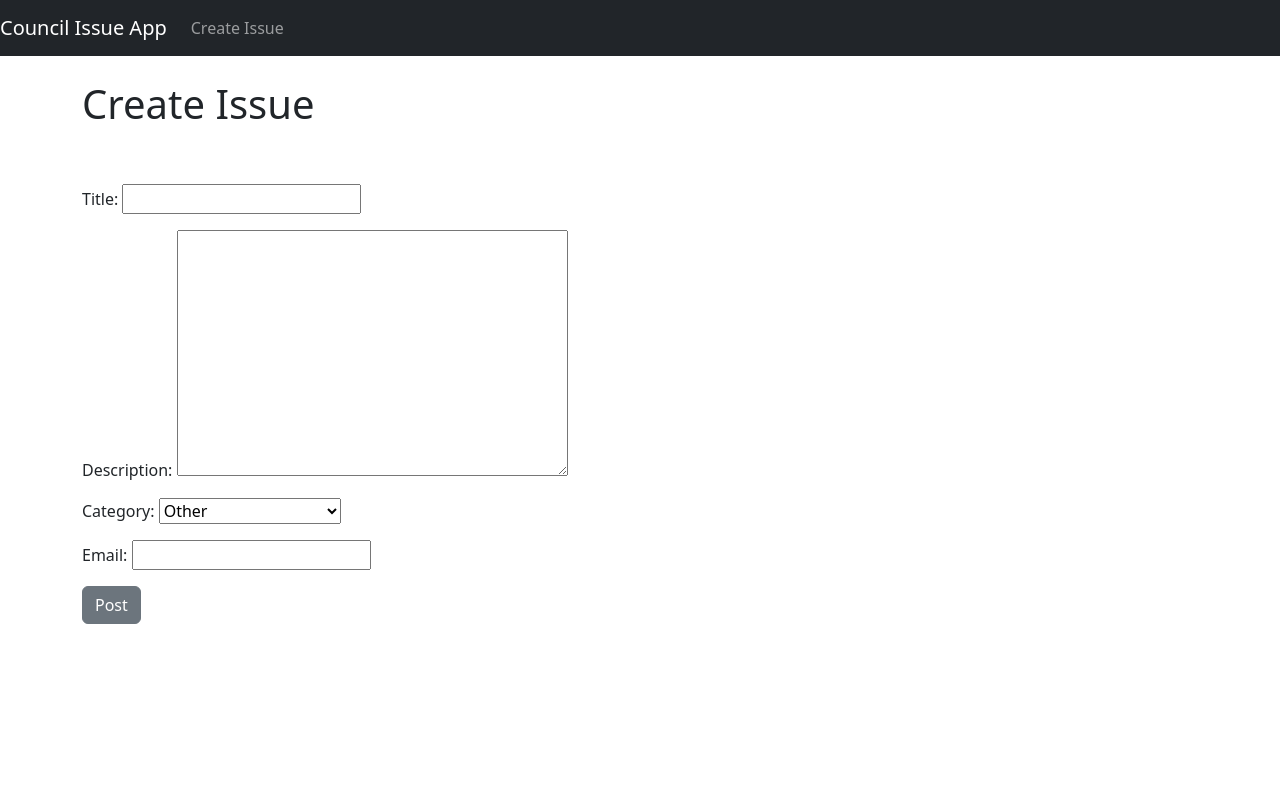
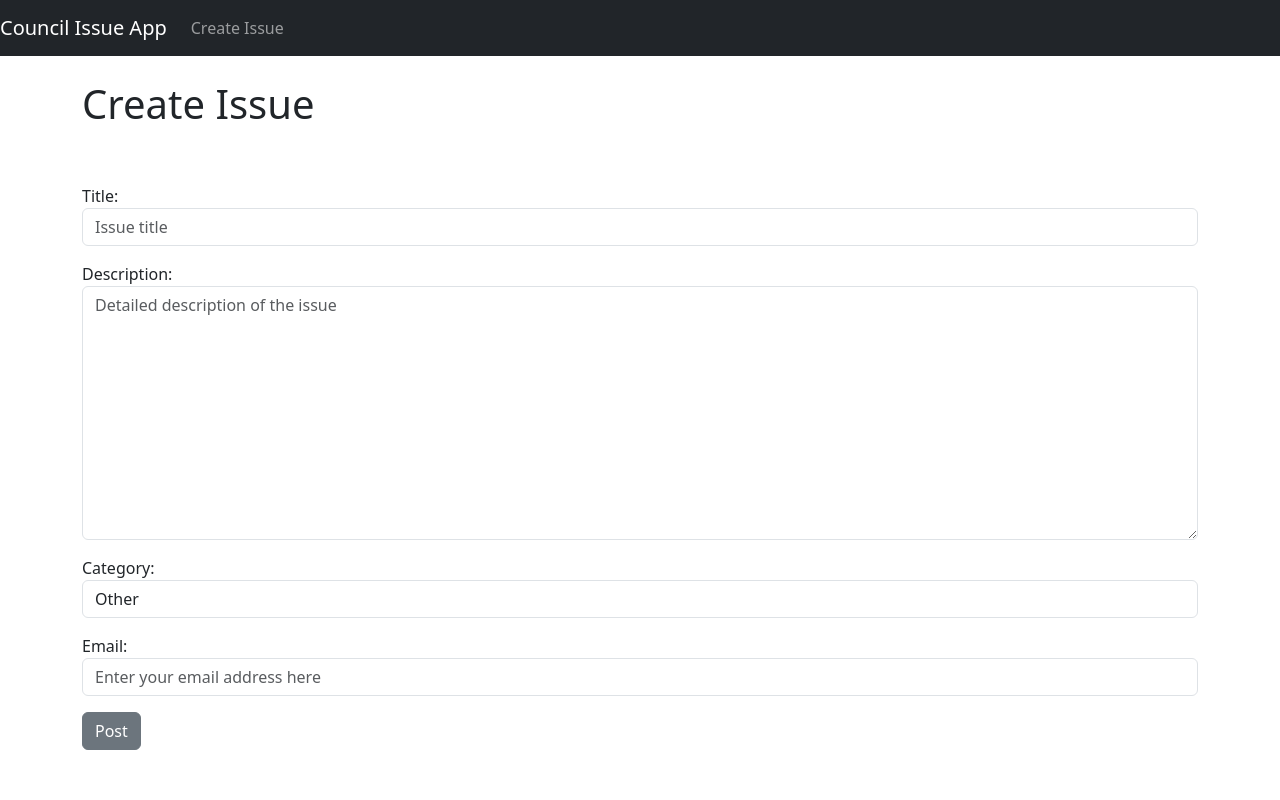
Before and after one commit to aiblade/council-issue-app, a Django app: page /create_issue/ in a window 1280 px wide. Run offline with Django 5.2, Linux system fonts and the light colour scheme.

Commit message:
Styling create issue with bootstrap

```diff
--- /dev/null
+++ b/application/council/forms.py
@@ -0,0 +1,14 @@
+from django import forms
+from .models import Issue
+
+class IssueForm(forms.ModelForm):
+    class Meta:
+        model = Issue
+        fields = ["title", "description", "category", "email"]
+
+        widgets = {
+            "title": forms.TextInput(attrs={"class": "form-control", "placeholder": "Issue title"}),
+            "category": forms.Select(attrs={"class": "form-control"}),
+            "description": forms.Textarea(attrs={"class": "form-control", "placeholder": "Detailed description of the issue"}),
+            "email": forms.TextInput(attrs={"class": "form-control", "placeholder": "Enter your email address here"})
+        }
--- a/application/council/templates/create_issue.html
+++ b/application/council/templates/create_issue.html
@@ -6,10 +6,12 @@ Create Issue
 
 <h1>Create Issue</h1>
 </br></br>
-<form method="POST">
-    {% csrf_token %}
-    {{ form.as_p }}
-    <button class="btn btn-secondary">Post</button>
-</form>
+<div class="form-group">
+    <form method="POST">
+        {% csrf_token %}
+        {{ form.as_p }}
+        <button class="btn btn-secondary">Post</button>
+    </form>
+</div>
 
 {% endblock %}
--- a/application/council/views.py
+++ b/application/council/views.py
@@ -1,6 +1,7 @@
 from django.shortcuts import render
 from django.views.generic import ListView, DetailView, CreateView
 from .models import Issue
+from .forms import IssueForm
 
 
 class IssuesView(ListView):
@@ -15,5 +16,5 @@ class IssueDetailView(DetailView):
 
 class CreateIssueView(CreateView):
     model = Issue
+    form_class = IssueForm
     template_name = "create_issue.html"
-    fields = ["title", "description", "category", "email"]
```
